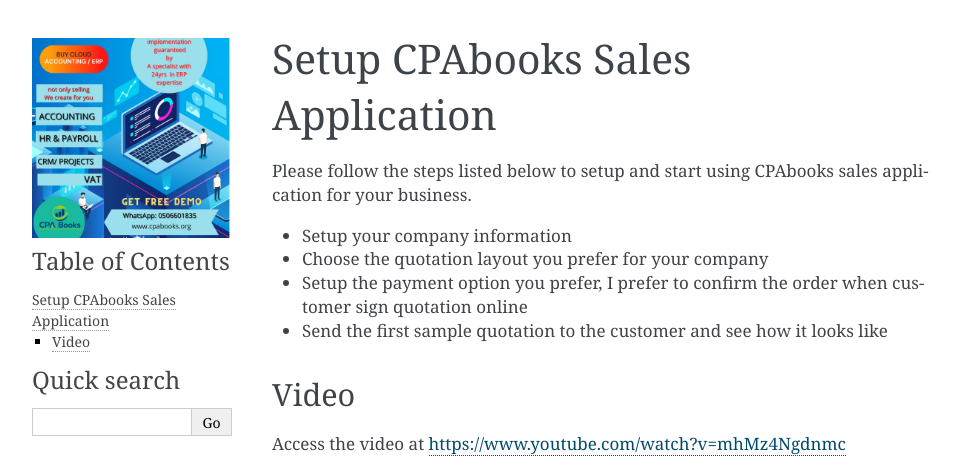
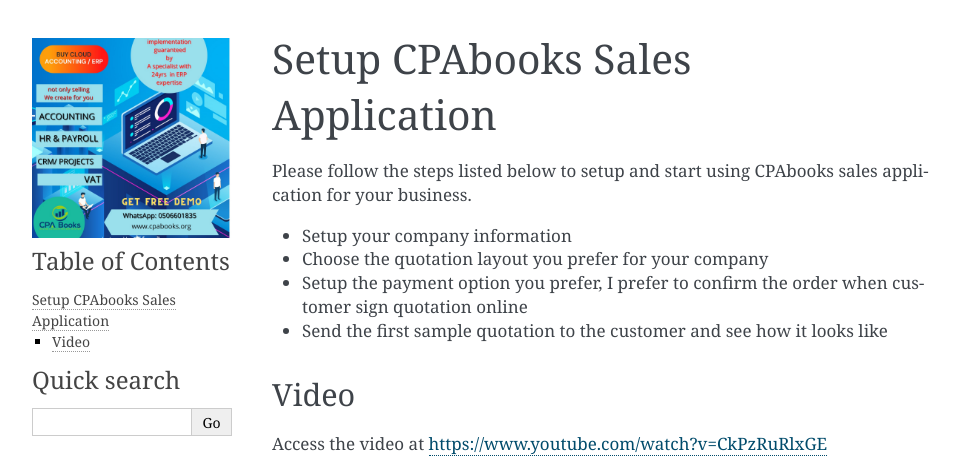
Before and after one commit to cpabooks/cpabooks-docs, a Sphinx documentation site: the page built from docs/sales/setup-odoo-sales-application.rst, in a window 1280 px wide, cut to the strip 0-472 px from the top of the page. Shown: the whole strip, without its empty margins (148-1107 px from the left). Built offline with Sphinx 7.4.7, drawn with Linux system fonts in a browser that asks for light colours; pages that are not in the unit, such as notebooks, are missing from menus.

Commit message:
Update setup-odoo-sales-application.rst

```diff
--- a/docs/sales/setup-odoo-sales-application.rst
+++ b/docs/sales/setup-odoo-sales-application.rst
@@ -14,10 +14,10 @@
 
 Video
 -----
-Access the video at https://www.youtube.com/watch?v=mhMz4Ngdnmc
+Access the video at https://www.youtube.com/watch?v=CkPzRuRlxGE
 
 .. raw:: html
 
     <div style="text-align: center; margin-bottom: 2em;">
-    <iframe width="100%" class="youtube-video" src="https://www.youtube.com/embed/mhMz4Ngdnmc" frameborder="0" allow="autoplay; encrypted-media" allowfullscreen></iframe>
+    <iframe width="100%" class="youtube-video" src="https://www.youtube.com/embed/CkPzRuRlxGE" frameborder="0" allow="autoplay; encrypted-media" allowfullscreen></iframe>
     </div>
```
